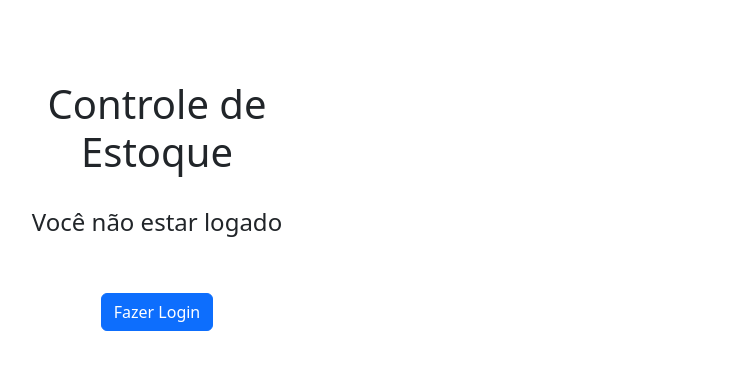
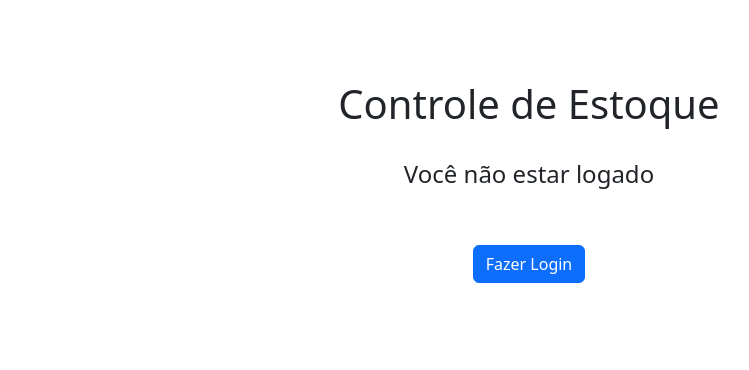
Before and after one commit to Willanderdev/Estoque_Django, a Django app: page / in a window 1280 px wide. Shown: the top 370 px of the page, without its empty margins (111-860 px from the left). Run offline with Django 4.2, Linux system fonts and the light colour scheme; data comes from the database, SQL or seed files in the repository; both versions use the stored data as it was after the commit; some libraries are stand-ins or nearby versions.

Commit message:
corrreção

```diff
--- a/templates/index.html
+++ b/templates/index.html
@@ -8,7 +8,7 @@
     {% if user.is_anonymous %}
     <div class="container">
         <div class="row">
-            <div class="col-sm-12 col-lg-4 index" align="center">
+            <div class="col-sm-12 col-lg-12 index" align="center">
                 <h1>Controle de Estoque</h1>
                 <br>
                 <h4>Você não estar logado</h4>
```
Also changed, not shown: db.sqlite3.
